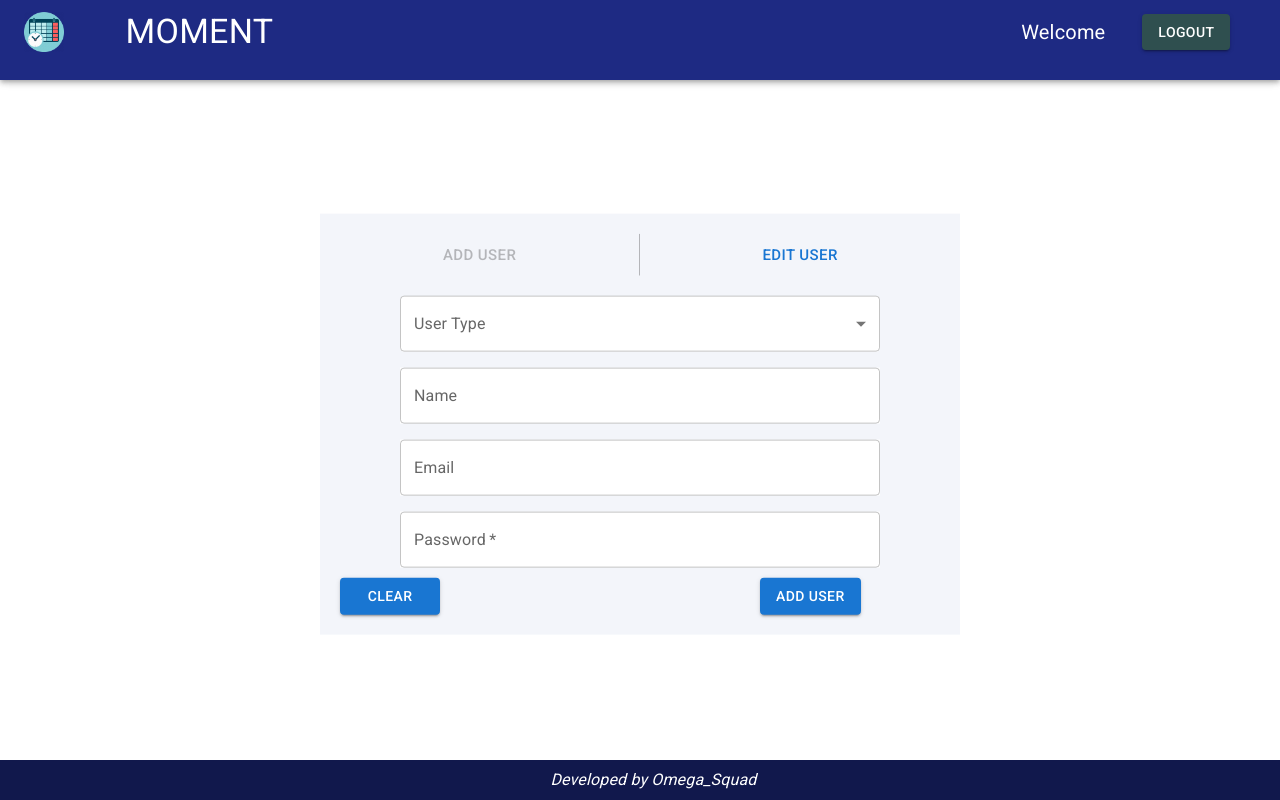
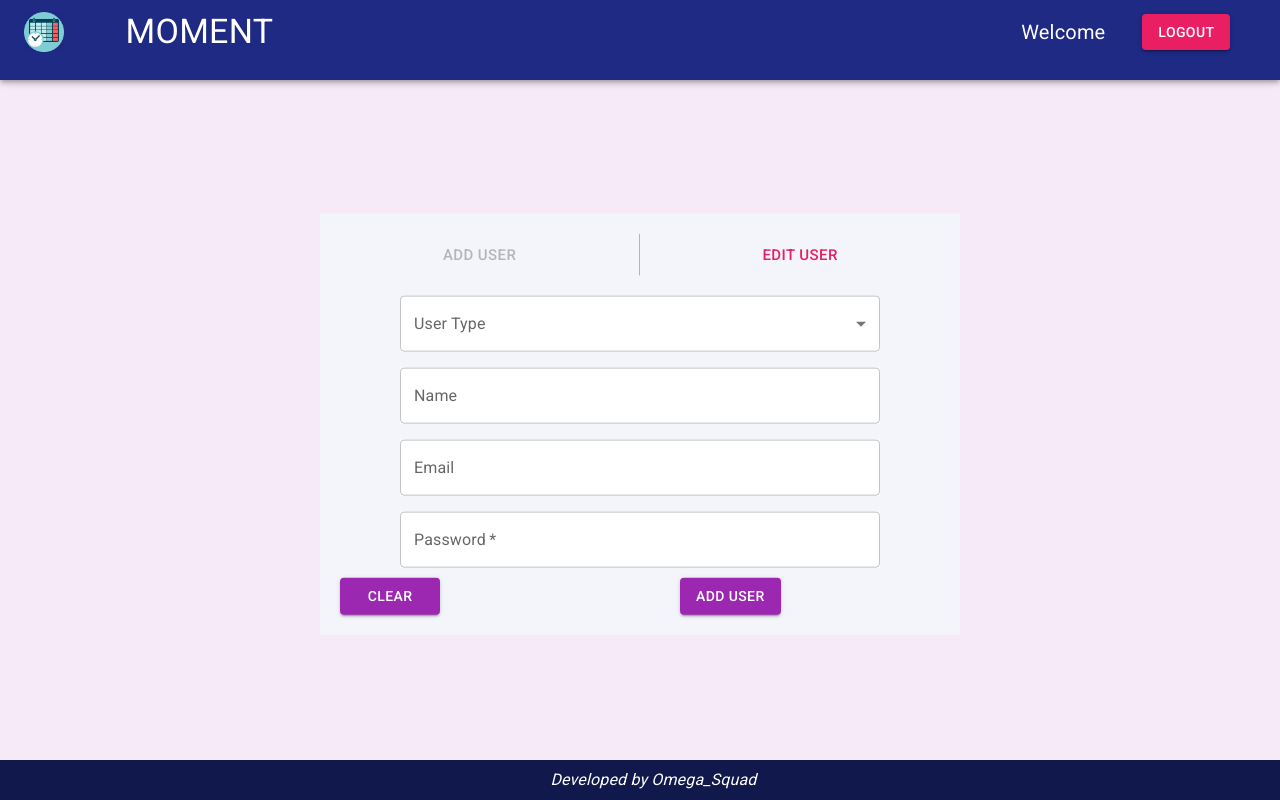
Before and after one commit to OmgaSqud/omega_squad_tss, a React (Create React App) app: page /add-user in a window 1280 px wide. Built offline with nearby package versions, Linux system fonts and the light colour scheme; no server answers; the database is empty; sample sign-in values are in the browser's storage.

Commit message:
UI color changed

```diff
--- a/src/admin/AddUser.js
+++ b/src/admin/AddUser.js
@@ -150,7 +150,13 @@ const AddUser = () => {
 
   return (
     <Box
-      sx={{ marginTop: "10vh", height: "85vh", width: "100vw", flexGrow: 1 }}
+      sx={{
+        marginTop: "10vh",
+        height: "85vh",
+        width: "100vw",
+        flexGrow: 1,
+        bgcolor: "#F7EAF8",
+      }}
     >
       <div class="block" style={{ marginTop: "3vh" }}>
         <ButtonGroup
@@ -160,7 +166,12 @@ const AddUser = () => {
           aria-label="outlined button group"
         >
           <Button disabled>Add User</Button>
-          <Button onClick={() => history.push("/edit-user")}>Edit User</Button>
+          <Button
+            onClick={() => history.push("/edit-user")}
+            sx={{ color: "#E91E63" }}
+          >
+            Edit User
+          </Button>
         </ButtonGroup>
         <Box>
           <Box sx={{ padding: "20px" }}>
@@ -451,15 +462,31 @@ const AddUser = () => {
               )
             )}
 
-            <Stack spacing={40} direction="row" style={{ marginTop: "10px" }}>
+            <Stack spacing={30} direction="row" style={{ marginTop: "10px" }}>
               <Button
                 variant="contained"
-                sx={{ width: "100px", marginLeft: "10vh" }}
+                sx={{
+                  width: "100px",
+                  marginLeft: "20vh",
+                  backgroundColor: "#9C27B0",
+                  "&:hover": {
+                    backgroundColor: "#7A1E8A",
+                  },
+                }}
                 onClick={clear}
               >
                 Clear
               </Button>
-              <Button variant="contained" onClick={handleAddUser}>
+              <Button
+                variant="contained"
+                onClick={handleAddUser}
+                sx={{
+                  backgroundColor: "#9C27B0",
+                  "&:hover": {
+                    backgroundColor: "#7A1E8A",
+                  },
+                }}
+              >
                 Add User
               </Button>
             </Stack>
--- a/src/admin/EditUser.js
+++ b/src/admin/EditUser.js
@@ -130,7 +130,13 @@ const EditUser = () => {
 
   return (
     <Box
-      sx={{ marginTop: "10vh", height: "85vh", width: "100vw", flexGrow: 1 }}
+      sx={{
+        marginTop: "10vh",
+        height: "85vh",
+        width: "100vw",
+        backgroundColor: "#F7EAF8",
+        flexGrow: 1,
+      }}
     >
       <div class="block" style={{ marginTop: "3vh" }}>
         <ButtonGroup
@@ -139,7 +145,12 @@ const EditUser = () => {
           size="large"
           aria-label="outlined button group"
         >
-          <Button onClick={() => history.push("/add-user")}>Add User</Button>
+          <Button
+            onClick={() => history.push("/add-user")}
+            sx={{ color: "#E91E63" }}
+          >
+            Add User
+          </Button>
           <Button disabled>Edit User</Button>
         </ButtonGroup>
         <Box sx={{ flexGrow: 1, padding: "20px 20px 0px 60px" }}>
@@ -492,19 +503,26 @@ const EditUser = () => {
             )}
 
             <Stack
-              spacing={40}
+              spacing={35}
               direction="row"
               style={{ marginTop: "10px", marginBottom: "10px" }}
             >
               <Button
                 variant="contained"
-                sx={{ width: "100px", marginLeft: "10vh" }}
+                sx={{
+                  width: "100px",
+                  marginLeft: "10vh",
+                  backgroundColor: "#9C27B0",
+                  "&:hover": {
+                    backgroundColor: "#7A1E8A",
+                  },
+                }}
                 onClick={clear}
               >
                 Clear
               </Button>
 
-              <Button
+              {/* <Button
                 variant="contained"
                 sx={{ width: "100px", marginLeft: "10vh" }}
                 onClick={() => {
@@ -512,12 +530,18 @@ const EditUser = () => {
                 }}
               >
                 Test
-              </Button>
+              </Button> */}
 
               <Button
                 variant="contained"
                 onClick={() => {
                   handleUpdate();
+                }}
+                sx={{
+                  backgroundColor: "#9C27B0",
+                  "&:hover": {
+                    backgroundColor: "#7A1E8A",
+                  },
                 }}
               >
                 Update
--- a/src/dashboard/Timetable.js
+++ b/src/dashboard/Timetable.js
@@ -377,7 +377,7 @@ const Timetable = () => {
         <TableCell
           align="center"
           sx={{
-            backgroundColor: !Period ? "#8CD4CD" : null,
+            backgroundColor: !Period ? "#9C27B0" : null,
             width: 150,
             fontSize: 20,
             fontWeight: "bold",
@@ -440,7 +440,7 @@ const Timetable = () => {
         <AppBar
           position="fixed"
           open={open}
-          sx={{ top: "10vh", backgroundColor: "#b6c1bf", color: "black" }}
+          sx={{ top: "10vh", backgroundColor: "#444444", color: "black" }}
         >
           <Toolbar>
             <IconButton
@@ -452,7 +452,14 @@ const Timetable = () => {
             >
               <ChevronRightIcon />
             </IconButton>
-            <Typography variant="h4" noWrap component="div" fontWeight="bold">
+            <Typography
+              variant="h4"
+              noWrap
+              component="div"
+              fontWeight="bold"
+              color={"#fff"}
+              fontFamily={"cursive"}
+            >
               My Timetable
             </Typography>
           </Toolbar>
@@ -466,7 +473,7 @@ const Timetable = () => {
               top: "10vh",
               width: drawerWidth,
               boxSizing: "border-box",
-              backgroundColor: "#34495e",
+              backgroundColor: "#AC1145",
             },
           }}
           variant="persistent"
@@ -511,7 +518,7 @@ const Timetable = () => {
                       sx={{
                         fontSize: 20,
                         fontWeight: "bold",
-                        backgroundColor: "#8CD4CD",
+                        backgroundColor: "#9C27B0",
                         width: heading === "Time" ? 130 : 150,
                       }}
                     >
@@ -527,7 +534,7 @@ const Timetable = () => {
                       align="center"
                       sx={{
                         fontWeight: "bold",
-                        backgroundColor: "#8CD4CD",
+                        backgroundColor: "#9C27B0",
                       }}
                     >
                       {slot}
--- a/src/shared/Navbar.js
+++ b/src/shared/Navbar.js
@@ -83,7 +83,13 @@ const Navbar = () => {
               </Typography>
               <Button
                 variant="contained"
-                sx={{ marginRight: "2vw", backgroundColor: "darkslategray" }}
+                sx={{
+                  marginRight: "2vw",
+                  backgroundColor: "#E91E63",
+                  "&:hover": {
+                    backgroundColor: "#BE134C",
+                  },
+                }}
                 onClick={signOut}
               >
                 {loading ? "Logging out.." : "Logout"}
--- a/src/student/StudentView.js
+++ b/src/student/StudentView.js
@@ -94,7 +94,13 @@ const StudentView = () => {
                 variant="contained"
                 href={row.joinlink}
                 target="_blank"
-                sx={{ width: "50%" }}
+                sx={{
+                  width: "50%",
+                  backgroundColor: "#9C27B0",
+                  "&:hover": {
+                    backgroundColor: "#7A1E8A",
+                  },
+                }}
               >
                 Join
               </Button>
@@ -308,7 +314,7 @@ const StudentView = () => {
         marginTop: "10vh",
         height: "85vh",
         width: "100vw",
-        bgcolor: "#D2DBEB",
+        bgcolor: "#F7EAF8",
         padding: "40px 50px",
       }}
     >
@@ -384,7 +390,14 @@ const StudentView = () => {
       <Stack spacing={2} direction="row">
         <Button
           variant="contained"
-          sx={{ margin: "auto", marginTop: "20px" }}
+          sx={{
+            margin: "auto",
+            marginTop: "20px",
+            backgroundColor: "#9C27B0",
+            "&:hover": {
+              backgroundColor: "#7A1E8A",
+            },
+          }}
           onClick={() =>
             console.log(
               rowsPerPage,
```
